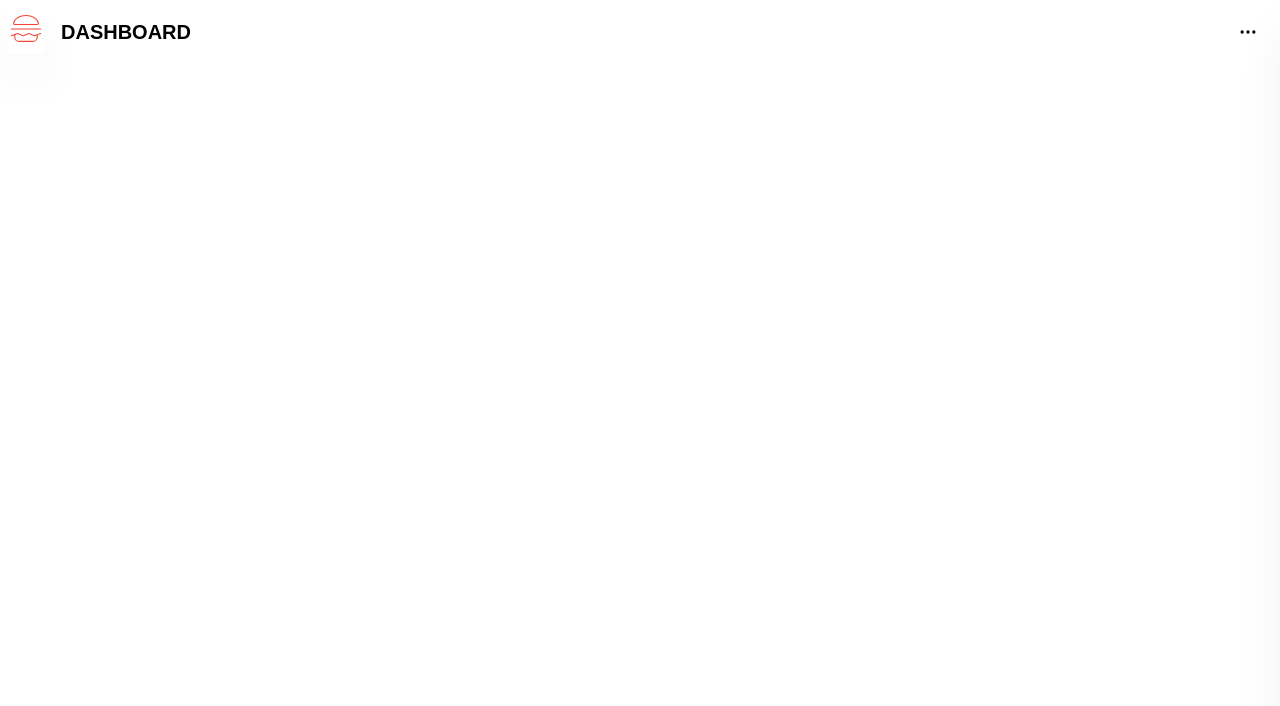
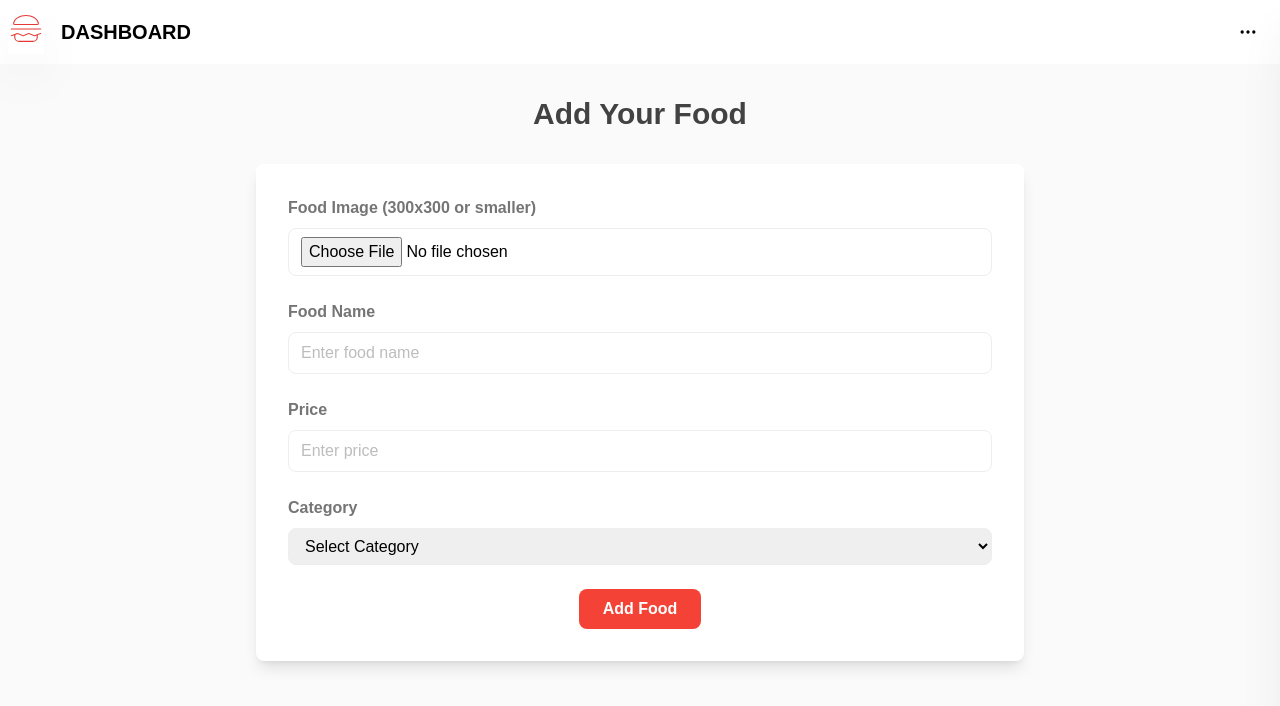
Before and after one commit to infan11/FoodHub-Fronend-Projects, a React (Vite) app: page /dashboard/addFoods in a window 1280 px wide. Shown: the top 706 px of the page. Built offline with nearby package versions, Linux system fonts and the light colour scheme; no server answers.

Commit message:
added addFoods.jsx

```diff
--- a/src/Components/Auth/ResetPassword/ResetPassword.jsx
+++ b/src/Components/Auth/ResetPassword/ResetPassword.jsx
@@ -72,7 +72,7 @@ const ResetPassword = () => {
               placeholder="Type Your Email"
               inputRef={emailRef}
               color="orange"
-              className="text-red-500"
+              className="text-orange-500"
               {...register("email", { required: true })}
             />
             {errors.email && (
--- a/src/Components/Dashboard/AddFoods/AddFoods.jsx
+++ b/src/Components/Dashboard/AddFoods/AddFoods.jsx
@@ -1,9 +1,135 @@
-import React from 'react';
+import React, { useState } from 'react';
+import { useForm } from 'react-hook-form';
+import useAxiosSecure from '../../Hooks/useAxiosSecure';
+import { imageUpload } from '../../Hooks/imageHooks';
+import toast from 'react-hot-toast';
 
 const AddFoods = () => {
+    const { register, handleSubmit, formState: { errors }, } = useForm();
+    const axiosSecure = useAxiosSecure();
+    const [imageError, setImageError] = useState("");
+
+    const validateImage = (file) => {
+        return new Promise((resolve, reject) => {
+            const img = new Image();
+            img.onload = () => {
+                if (img.width <= 300 && img.height <= 300) {
+                    resolve(true);
+                } else {
+                    reject("Image dimensions must be 300x300 pixels or smaller");
+                }
+            };
+            img.onerror = () => reject("Invalid image file");
+            img.src = URL.createObjectURL(file);
+        });
+    };
+
+    const onSubmit = async (data) => {
+        setImageError("");
+        const photo = data.photo?.[0];
+
+
+        try {
+            await validateImage(photo); // Validate image dimensions
+
+            const imageData = await imageUpload(photo);
+            const foodInfo = {
+                foodName: data.foodName,
+                photo: imageData?.data?.display_url || "",
+                category: data.category,
+                price: parseFloat(data.price),
+            };
+
+            axiosSecure.post("/foods", foodInfo)
+                .then(res => {
+                    console.log(res.data);
+                    if(res.data.insertedId){
+                        toast.success("Successfully added Food")
+                    }
+                });
+        } catch (error) {
+            setImageError(error); // Set image error if validation fails
+        }
+    };
+
     return (
-        <div>
+        <div className="min-h-screen py-8 bg-gray-50">
+            <h2 className="text-3xl font-bold text-center text-gray-800 mb-8">Add Your Food</h2>
+            <div className="max-w-3xl mx-auto bg-white rounded-lg shadow-lg p-8">
+                <form onSubmit={handleSubmit(onSubmit)}>
+                    <div className="space-y-6">
+                        {/* Food Image */}
+                        <div>
+                            <label className="block text-gray-600 font-semibold mb-2">Food Image (300x300 or smaller)</label>
+                            <input
+                                type="file"
+                                className="w-full px-3 py-2 border rounded-lg focus:ring-2 focus:ring-red-400 outline-none transition"
+                                name="photo"
+                                accept="image/*"
+                                {...register("photo", { required: true })}
+                            />
+                            {errors.photo && <span className="text-red-600 text-sm">This field is required</span>}
+                            {imageError && <span className="text-red-600 text-sm">{imageError}</span>}
+                        </div>
 
+                        {/* Food Name */}
+                        <div>
+                            <label className="block text-gray-600 font-semibold mb-2">Food Name</label>
+                            <input
+                                type="text"
+                                className="w-full px-3 py-2 border rounded-lg focus:ring-2 focus:ring-red-400 outline-none transition"
+                                placeholder="Enter food name"
+                                {...register("foodName", { required: true, minLength: 4, maxLength: 15 })}
+                            />
+                            {errors.foodName && <span className="text-red-600 text-sm">This field is required</span>}
+                            {errors.foodName?.type === 'minLength' && <span className="text-red-600 text-sm">Must be at least 4 characters</span>}
+                            {errors.foodName?.type === 'maxLength' && <span className="text-red-600 text-sm">Cannot exceed 15 characters</span>}
+                        </div>
+
+                        {/* Price */}
+                        <div>
+                            <label className="block text-gray-600 font-semibold mb-2">Price</label>
+                            <input
+                                type="number"
+                                className="w-full px-3 py-2 border rounded-lg focus:ring-2 focus:ring-red-400 outline-none transition"
+                                placeholder="Enter price"
+                                {...register("price", { required: true })}
+                            />
+                            {errors.price && <span className="text-red-600 text-sm">This field is required</span>}
+                        </div>
+
+                        {/* Category */}
+                        <div>
+                            <label className="block text-gray-600 font-semibold mb-2">Category</label>
+                            <select
+                                className="w-full px-3 py-2 border rounded-lg focus:ring-2 focus:ring-red-400 outline-none transition"
+                                {...register("category", { required: true })}
+                            >
+                                <option value="">Select Category</option>
+                                <option>Biryani</option>
+                                <option>Pizza</option>
+                                <option>Burger</option>
+                                <option>Cake</option>
+                                <option>Juice</option>
+                                <option>Chinese</option>
+                                <option>Chicken</option>
+                                <option>Beef</option>
+                            </select>
+                            {errors.category && <span className="text-red-600 text-sm">This field is required</span>}
+                        </div>
+
+                        {/* Submit Button */}
+                        <div className="text-center">
+                            <button
+                                type="submit"
+                                className="px-6 py-2 bg-red-500 text-white font-semibold rounded-lg hover:bg-red-600 transition focus:outline-none focus:ring-2 focus:ring-red-400"
+                            >
+                                Add Food
+                            </button>
+                        </div>
+                    </div>
+                </form>
+            </div>
         </div>
     );
 };
--- a/src/Components/Dashboard/Dashboard/Dashboard.jsx
+++ b/src/Components/Dashboard/Dashboard/Dashboard.jsx
@@ -41,7 +41,7 @@ const Dashboard = () => {
             <div className="navbar">
   <div className="flex-none">
     <div className='bg-white shadow-2xl'>
-  <button onClick={openDrawerRight} className='text-red-500 text-4xl font-bold'><PiHamburgerThin /></button>
+  <button onClick={openDrawerRight} className='text-red-600 text-4xl font-bold'><PiHamburgerThin /></button>
 
     </div>
   <Drawer
@@ -92,6 +92,14 @@ const Dashboard = () => {
             <RxUpdate />
             </ListItemPrefix>
             Update Food
+          </ListItem>
+          </Link>
+          <Link to={"/dashboard/addFoods"}>
+          <ListItem>
+            <ListItemPrefix>
+            <RxUpdate />
+            </ListItemPrefix>
+            Add Food
           </ListItem>
           </Link>
 
@@ -248,7 +256,7 @@ const Dashboard = () => {
           </>
         }
         </List>
-        <Button className="mt-3 bg-red-500 w-full" size="sm">
+        <Button className="mt-3 bg-[#ff0000d8] w-full" size="sm">
         <Darkmode/>
         </Button>
       </Drawer>
--- a/src/Components/Dashboard/RrestaurantProfile/RrestaurantProfile.jsx
+++ b/src/Components/Dashboard/RrestaurantProfile/RrestaurantProfile.jsx
@@ -71,7 +71,7 @@ const RestaurantProfile = () => {
                         <MagnifyingGlassIcon className="absolute h-5 w-5  top-3 left-3" />
                         <Input
                             type="text"
-                            className="input text-red-700 w-full pl-10 ext-orange-500 font-bold"
+                            className="input text-orange-700 w-full pl-10 ext-orange-500 font-bold"
                             placeholder="Search users..."
                             value={searchInput}
                             color="orange"
@@ -86,13 +86,13 @@ const RestaurantProfile = () => {
             {/* Tabs */}
             <div className="tabs  mb-4">
                 <button
-                    className={`tab ${activeTab === "all" ? "tab-active bg-red-900 text-white font-bold rounded-full shadow-2xl" : "font-bold text-red-900"}`}
+                    className={`tab ${activeTab === "all" ? "tab-active bg-orange-900 text-white font-bold rounded-full shadow-2xl" : "font-bold text-orange-900"}`}
                     onClick={() => setActiveTab("all")}
                 >
                     All Restaurant Users
                 </button>
                 <button
-                    className={`tab ${activeTab === "restaurantOwner" ? "tab-active bg-red-900 text-white font-bold rounded-full shadow-2xl" : "font-bold text-red-900"}`}
+                    className={`tab ${activeTab === "restaurantOwner" ? "tab-active bg-orange-900 text-white font-bold rounded-full shadow-2xl" : "font-bold text-orange-900"}`}
                     onClick={() => setActiveTab("restaurantOwner")}
                 >
                     Restaurant Owners
--- a/src/Components/Dashboard/Users/Users.jsx
+++ b/src/Components/Dashboard/Users/Users.jsx
@@ -86,7 +86,7 @@ const Users = () => {
                             placeholder="Search users..."
                             value={searchInput}
                             label="Search Users"
-                            color="orange"
+                            color="red"
                             onChange={(e) => setSearchInput(e.target.value)}
                         />
                     </div>
@@ -96,13 +96,13 @@ const Users = () => {
             {/* Tabs */}
             <div className="tabs  mb-4">
                 <button
-                    className={`tab ${activeTab === "all" ? "tab-active bg-red-500  text-white font-bold rounded-full shadow-2xl" : " text-red-900 font-extrabold"}`}
+                    className={`tab ${activeTab === "all" ? "tab-active bg-red-800  text-white font-bold rounded-full shadow-2xl" : " text-red-900 font-extrabold"}`}
                     onClick={() => setActiveTab("all")}
                 >
                     All Users
                 </button>
                 <button
-                    className={`tab ${activeTab === "admin" ? "tab-active bg-red-500  text-white font-bold rounded-full shadow-2xl" : " text-red-900 font-extrabold"}`}
+                    className={`tab ${activeTab === "admin" ? "tab-active bg-red-800  text-white font-bold rounded-full shadow-2xl" : " text-red-900 font-extrabold"}`}
                     onClick={() => setActiveTab("admin")}
                 >
                     Admins
--- a/src/Components/Routes/Routes/Routes.jsx
+++ b/src/Components/Routes/Routes/Routes.jsx
@@ -13,7 +13,7 @@ import ResetPassword from "../../Auth/ResetPassword/ResetPassword";
 import Dashboard from "../../Dashboard/Dashboard/Dashboard";
 import AddFoods from "../../Dashboard/AddFoods/AddFoods";
 import Profile from "../../Dashboard/Profle/Profile";
-import Users from "../../Dashboard/users/users";
+
 import RestaurantRegister from "../../Auth/RestaurantRegister/RestaurantRegister";
 import RrestaurantProfile from "../../Dashboard/RrestaurantProfile/RrestaurantProfile";
 import PrivateRoutes from "../PrivateRoutes/PrivateRoutes";
@@ -32,6 +32,7 @@ import Juice from "../../Home/Juice/Juice";
 import Cake from "../../Home/Cake/Cake";
 import Beef from "../../Home/Beef/Beef";
 import Burger from "../../Home/Home/Burger/Burger";
+import Users from "../../Dashboard/Users/Users";
 
 export const router = createBrowserRouter([
   {
```
Also changed, not shown: src/Components/Navbar/Navbar.jsx (+9 -10 lines).
